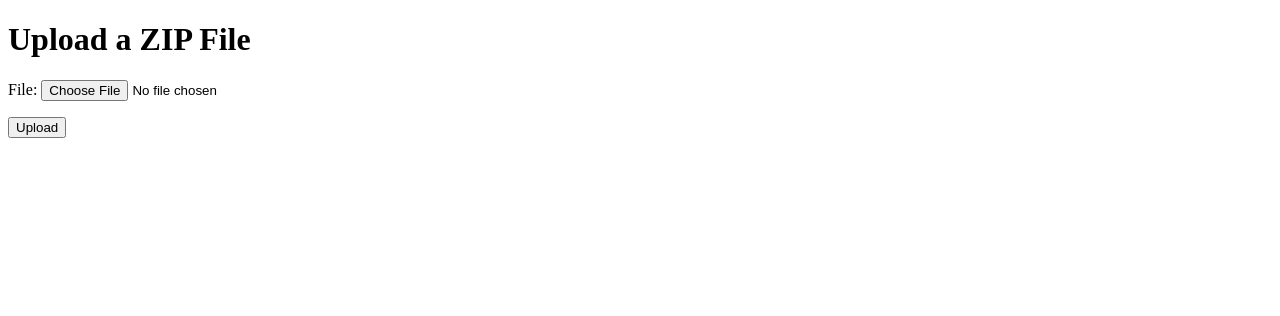
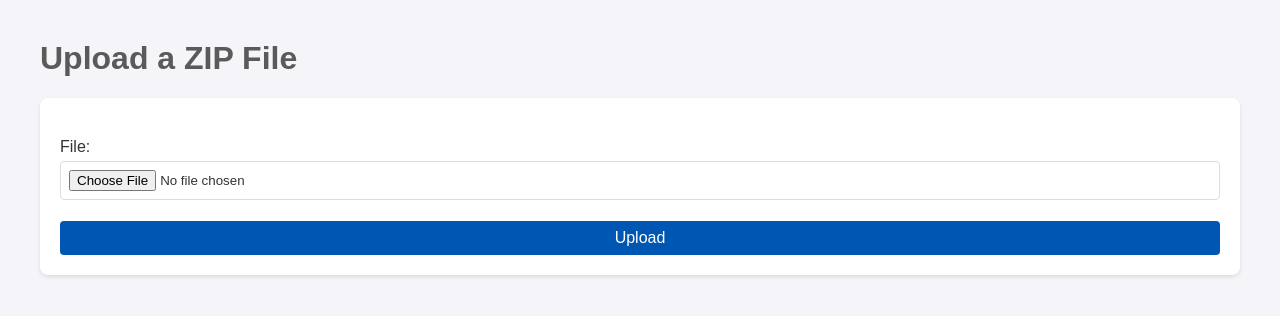
Before and after one commit to SawanSharma996/pdfscrapper, a Django app: page /upload/ in a window 1280 px wide. Shown: the top 316 px of the page. Run offline with Django 5.2, Linux system fonts and the light colour scheme.

Commit message:
Update index.html

```diff
--- a/cvscanner/templates/index.html
+++ b/cvscanner/templates/index.html
@@ -1,9 +1,52 @@
-
 <!DOCTYPE html>
 <html lang="en">
 <head>
     <meta charset="UTF-8">
+    <meta name="viewport" content="width=device-width, initial-scale=1.0">
     <title>Upload ZIP File</title>
+    <style>
+        body {
+            font-family: Arial, sans-serif;
+            margin: 40px;
+            background-color: #f4f4f9;
+            color: #333;
+        }
+        form {
+            background: white;
+            padding: 20px;
+            border-radius: 8px;
+            box-shadow: 0 2px 4px rgba(0, 0, 0, 0.1);
+        }
+        h1 {
+            color: #5a5a5a;
+        }
+        label {
+            display: block;
+            margin-top: 20px;
+        }
+        input, button {
+            width: 100%;
+            padding: 8px;
+            margin-top: 5px;
+            box-sizing: border-box;
+            border-radius: 4px;
+            border: 1px solid #ddd;
+        }
+        button {
+            background-color: #0056b3;
+            color: white;
+            font-size: 16px;
+            border: none;
+            cursor: pointer;
+        }
+        button:hover {
+            background-color: #004494;
+        }
+        .error {
+            color: red;
+            font-size: 0.8em;
+        }
+    </style>
 </head>
 <body>
 <h1>Upload a ZIP File</h1>
@@ -11,7 +54,7 @@
     {% csrf_token %}
     {{ form.as_p }}
     {% if form.errors %}
-        <div style="color: red;">
+        <div class="error">
             {% for field in form %}
                 {% for error in field.errors %}
                     <p>{{ error }}</p>
@@ -24,5 +67,32 @@
     {% endif %}
     <button type="submit">Upload</button>
 </form>
+<script>
+    document.querySelector('form').onsubmit = function(e) {
+        var fileInput = document.querySelector('input[type="file"]');
+        var errorDiv = document.getElementById('error-message');
+
+        // Clear any previous error messages
+        errorDiv.textContent = '';
+
+        // Check if a file is selected
+        if (fileInput.files.length === 0) {
+            errorDiv.textContent = 'Please select a file to upload.';
+            e.preventDefault(); // Prevent form submission
+            return false;
+        }
+
+        // Check if the selected file is a ZIP file
+        var fileName = fileInput.files[0].name;
+        var fileExtension = fileName.split('.').pop().toLowerCase();
+        if (fileExtension !== 'zip') {
+            errorDiv.textContent = 'Please select a .zip file.';
+            e.preventDefault(); // Prevent form submission
+            return false;
+        }
+
+        return true;
+    };
+</script>
 </body>
 </html>
```
